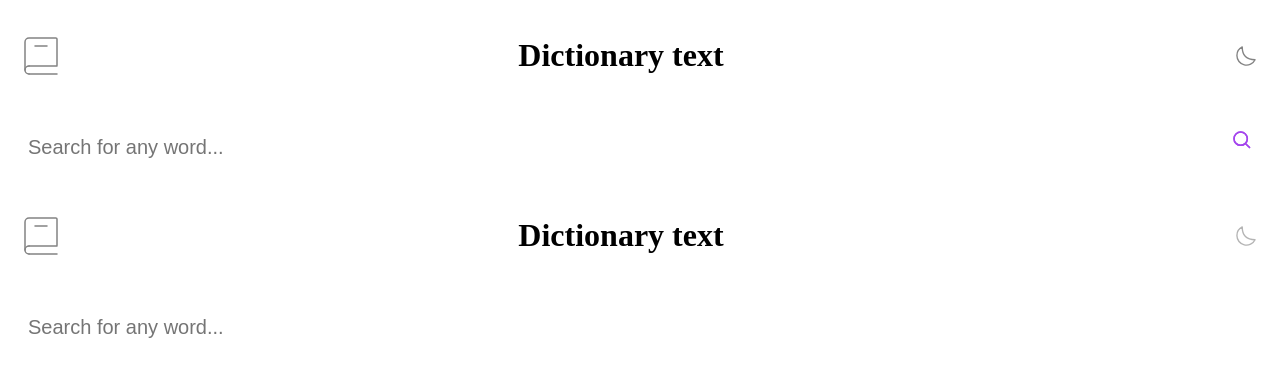
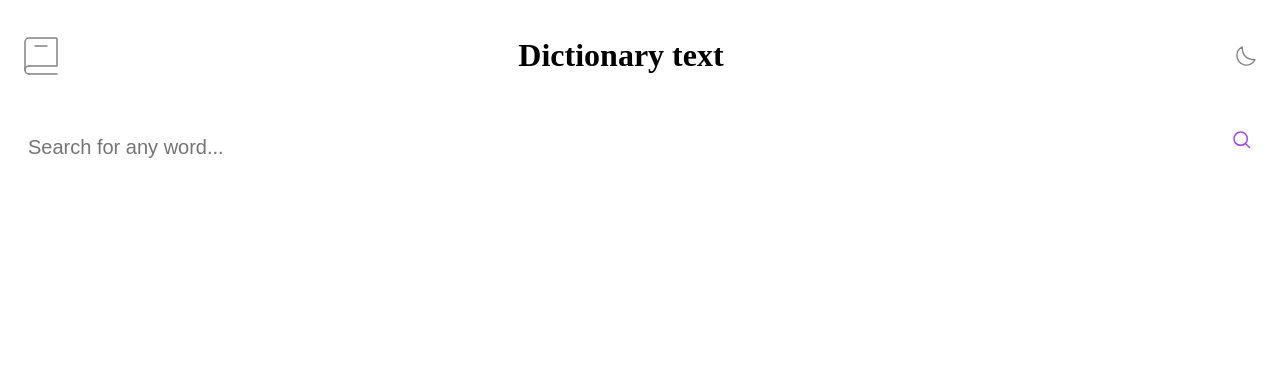
Before and after one commit to Byakuya91/Dictionary-App, a React (Vite) app: page / in a window 1280 px wide. Shown: the top 376 px of the page. Built offline with nearby package versions, Linux system fonts and the light colour scheme.

Commit message:
Fixed the duplicate header by separating layout and page concerns.App now handles global concerns, HomePage handles search logic only.

```diff
--- a/src/Components/Dic_Header/Header/Header.jsx
+++ b/src/Components/Dic_Header/Header/Header.jsx
@@ -1,39 +1,22 @@
+// Header.jsx
 import React from "react";
-
-// ? styles import
 import styles from "../Header/Header.module.css";
-
-// ?Asset imports
 import Logo from "../../../assets/logo.svg";
 import DarkIcon from "../../../assets/icon-moon.svg";
-
-// ?Component imports
-import SearchBar from "../SearchBar/SearchBar";
 import ToggleThemeSwitch from "../ToggleThemeSwitch/ToggleThemeSwitch";
 
-const Header = ({
-  grabWord,
-  toggle,
-  handleToggleTheme,
-  font,
-  onInputError,
-  handleFontChange,
-  error,
-}) => {
+const Header = ({ toggle, handleToggleTheme, font, handleFontChange }) => {
   return (
     <header>
       <div className={styles.header}>
-        {/* Left: Logo */}
         <div className={styles.left}>
           <img src={Logo} alt="Logo" />
         </div>
 
-        {/* Center: dropdown placeholder (later your font selector maybe) */}
         <div className={styles.center}>
           <h1>Dictionary text</h1>
         </div>
 
-        {/* Right: theme toggle + dark icon */}
         <div className={styles.right}>
           <ToggleThemeSwitch
             toggle={toggle}
@@ -48,14 +31,6 @@ const Header = ({
           />
         </div>
       </div>
-
-      {/* Search bar sits below header */}
-      <SearchBar
-        grabWord={grabWord}
-        onInputError={onInputError}
-        handleToggleTheme={handleToggleTheme}
-        error={error}
-      />
     </header>
   );
 };
--- a/src/pages/Home/HomePage.jsx
+++ b/src/pages/Home/HomePage.jsx
@@ -1,29 +1,15 @@
-// ?React imports
+// HomePage.jsx
 import React, { useState } from "react";
-// ? Component imports
-import Header from "../../Components/Dic_Header/Header/Header";
 import Content from "../../Components/Dict_Content/Content/Content";
 import ErrorMessage from "../../Components/Dict_Content/ErrorMessage/ErrorMessage";
-// ? Module imports
+import SearchBar from "../../Components/Dic_Header/SearchBar/SearchBar"; // adjust path if needed
 import axios from "axios";
-// ? Asset imports
 
-const HomePage = ({ toggleTheme, font }) => {
-  // TODO: shift the code from App.jsx that handles API calls(DONE)
-  //? State variables
-
+const HomePage = () => {
   const [data, setData] = useState(null);
-  // const [error, setError] = useState(false);
-  // const [inputError, setInputError] = useState("");
   const [errorMessage, setErrorMessage] = useState("");
-
   const [isLoading, setIsLoading] = useState(false);
 
-  //? Functions
-
-  // API call
-
-  // ? Testing the spinner with API
   const FAKE_DELAY = false;
 
   const grabWord = async (input) => {
@@ -31,7 +17,6 @@ const HomePage = ({ toggleTheme, font }) => {
     setData(null);
     setIsLoading(true);
     try {
-      //  ! Testing the spinner with API
       if (FAKE_DELAY) {
         await new Promise((resolve) => setTimeout(resolve, 2000));
       }
@@ -44,7 +29,6 @@ const HomePage = ({ toggleTheme, font }) => {
       console.error("API Error:", error);
       console.log("The error response is:", error.response);
 
-      //? Error messages for different types of errors
       if (error.response && error.response.status === 404) {
         setErrorMessage(
           "Sorry, we couldn't find that word. Please check your spelling and try again."
@@ -57,57 +41,36 @@ const HomePage = ({ toggleTheme, font }) => {
         setErrorMessage("An unexpected error occurred. Please try again.");
       }
     } finally {
-      // ? setting the loading bar to false when the API call is done
       setIsLoading(false);
     }
   };
 
   const clearError = () => setErrorMessage("");
-  // In the return:
-
-  // ? Handlers
 
   const handleInputError = (message) => {
     setErrorMessage(message);
-    setData(null); // Clear any previous data
+    setData(null);
   };
 
-  // const handleToggleTheme = () => {
-  //   // ! Console log to test
-  //   console.log("Toggle Test");
-  //   setToggleTheme((prevToggleState) => !prevToggleState);
-  // };
-
-  // ? font changing
-  // const handleFontChange = () => {
-  //   setFont(font);
-  // };
-
-  // const handleFontChange = (newFont) => {
-  //   setFont(newFont);
-  // };
-
   return (
-    <main className={`${toggleTheme ? "light" : "dark"} ${font}`}>
+    <>
       <div className="container">
-        <Header
+        <SearchBar
           grabWord={grabWord}
           onInputError={handleInputError}
-          toggle={toggleTheme}
-          // handleToggleTheme={handleToggleTheme}
-          // font={font}
-          // handleFontChange={handleFontChange}
+          error={errorMessage}
         />
-      </div>
 
         {isLoading && (
           <progress value="0" max="100">
             Loading...
           </progress>
         )}
+
         <ErrorMessage message={errorMessage} clearError={clearError} />
         {!errorMessage && data && <Content wordData={data} />}
-    </main>
+      </div>
+    </>
   );
 };
 
```
Lines whose indentation alone changed are shown as unchanged.
